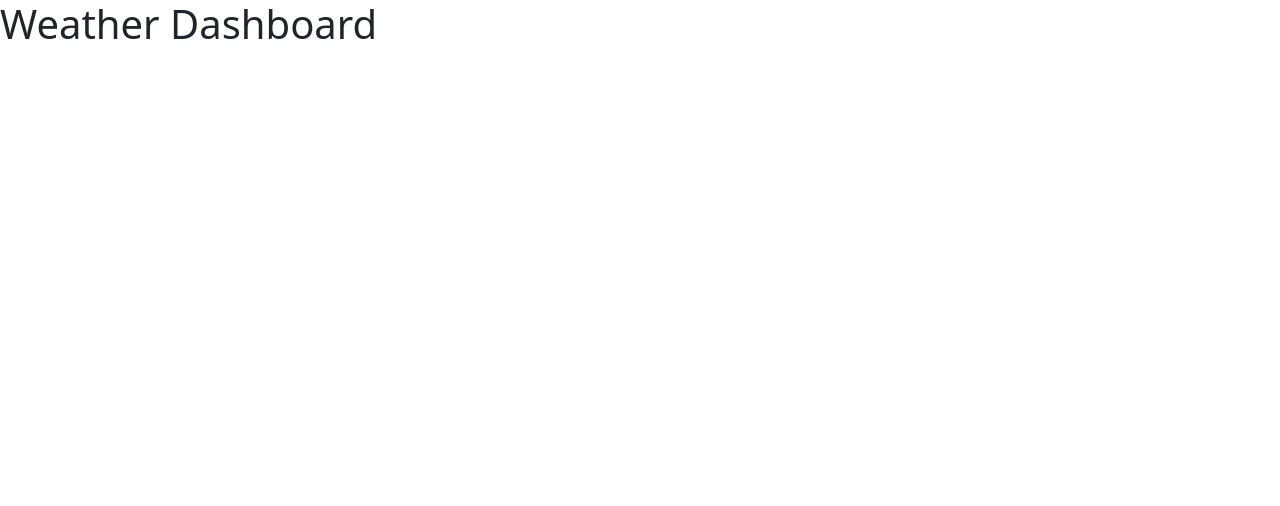
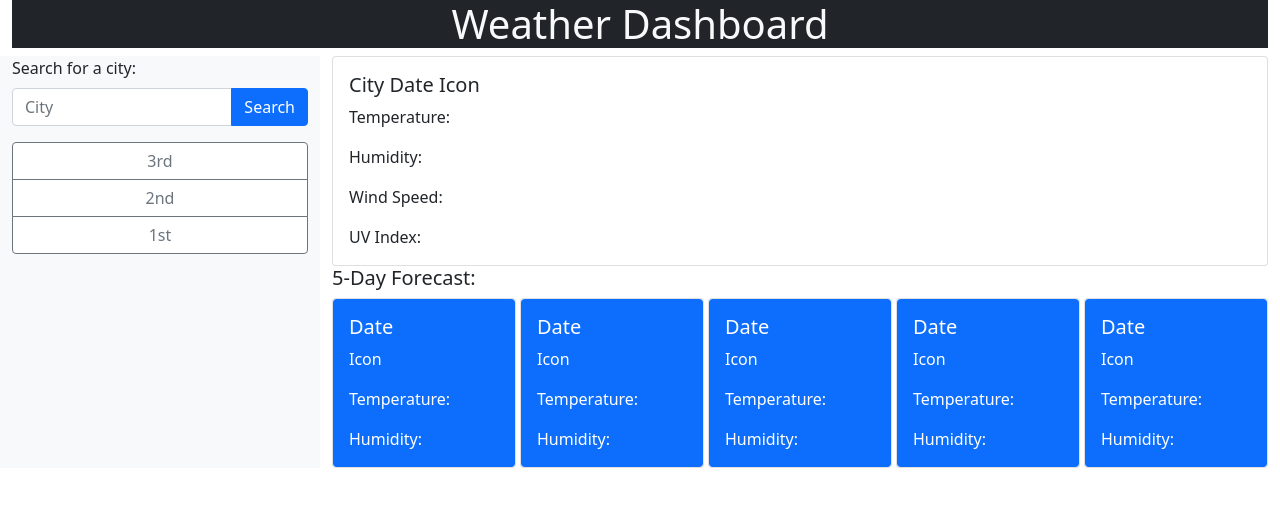
Before and after one commit to danielryangreen/weather-forecast, a plain HTML site: page index.html in a window 1280 px wide. Drawn offline with nearby package versions, Linux system fonts and the light colour scheme.

Commit message:
Create layout with Bootstrap

```diff
--- a/index.html
+++ b/index.html
@@ -15,9 +15,92 @@
 </head>
 
 <body>
-  <h1>Weather Dashboard</h1>
-  <div class="container">
-    <!-- Content here -->
+  <div class="container-fluid">
+    <div class="row">
+      <div class="col">
+        <h1 class="text-center text-light bg-dark">Weather Dashboard</h1>
+      </div>
+    </div>
+    <div class="row">
+      <div class="col-3 bg-light">
+        <form>
+          <label for="city" class="form-label">Search for a city:</label>
+          <div class="input-group mb-3">
+            <input type="text" class="form-control" id="city" placeholder="City" aria-label="City" aria-describedby="button-addon2">
+            <button class="btn btn-primary" type="button" id="button-addon2">Search</button>
+          </div>
+        </form>
+        <div class="btn-group-vertical w-100" role="group" aria-label="Previous Cities">
+          <button type="button" class="btn btn-outline-secondary bg-white">3rd</button>
+          <button type="button" class="btn btn-outline-secondary bg-white">2nd</button>
+          <button type="button" class="btn btn-outline-secondary bg-white">1st</button>
+        </div>
+      </div>
+      <div class="col-9">
+        <div class="card">
+          <div class="card-body">
+            <h5 class="card-title">City Date Icon</h5>
+            <p class="card-text">Temperature:</p>
+            <p class="card-text">Humidity:</p>
+            <p class="card-text">Wind Speed:</p>
+            <p class="card-text">UV Index:</p>
+          </div>
+        </div>
+        <h5>5-Day Forecast:</h5>
+        <div class="row row-cols-1 row-cols-lg-5 g-1">
+          <div class="col">
+            <div class="card">
+              <div class="card-body bg-primary text-white rounded">
+                <h5 class="card-title">Date</h5>
+                <p class="card-text">Icon</p>
+                <p class="card-text">Temperature:</p>
+                <p class="card-text">Humidity:</p>
+              </div>
+            </div>
+          </div>
+          <div class="col">
+            <div class="card">
+              <div class="card-body bg-primary text-white rounded">
+                <h5 class="card-title">Date</h5>
+                <p class="card-text">Icon</p>
+                <p class="card-text">Temperature:</p>
+                <p class="card-text">Humidity:</p>
+              </div>
+            </div>
+          </div>
+          <div class="col">
+            <div class="card">
+              <div class="card-body bg-primary text-white rounded">
+                <h5 class="card-title">Date</h5>
+                <p class="card-text">Icon</p>
+                <p class="card-text">Temperature:</p>
+                <p class="card-text">Humidity:</p>
+              </div>
+            </div>
+          </div>
+          <div class="col">
+            <div class="card">
+              <div class="card-body bg-primary text-white rounded">
+                <h5 class="card-title">Date</h5>
+                <p class="card-text">Icon</p>
+                <p class="card-text">Temperature:</p>
+                <p class="card-text">Humidity:</p>
+              </div>
+            </div>
+          </div>
+          <div class="col">
+            <div class="card">
+              <div class="card-body bg-primary text-white rounded">
+                <h5 class="card-title">Date</h5>
+                <p class="card-text">Icon</p>
+                <p class="card-text">Temperature:</p>
+                <p class="card-text">Humidity:</p>
+              </div>
+            </div>
+          </div>
+        </div>
+      </div>
+    </div>
   </div>
 
   <!-- Optional JavaScript; choose one of the two! -->
```
